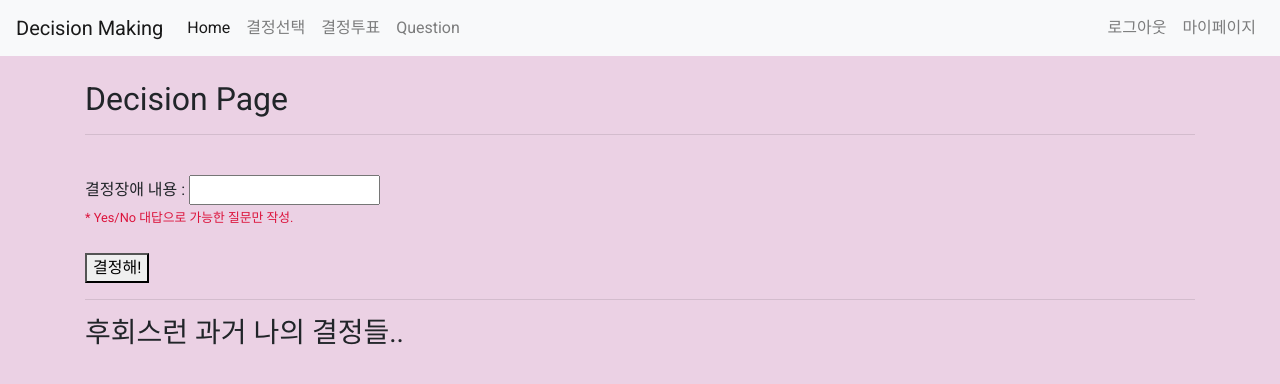
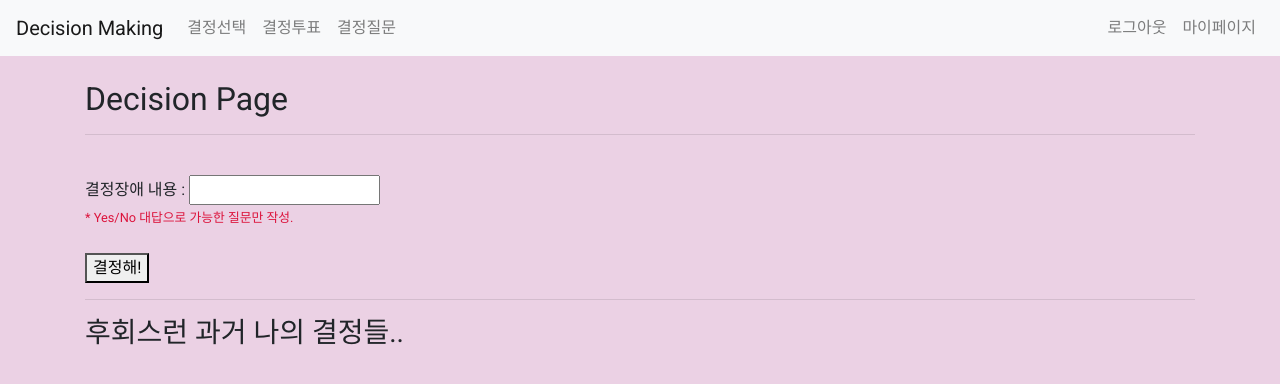
Before and after one commit to wldusdhso/likelion_ideaton2, a Django app: page /decision/ in a window 1280 px wide. Shown: the top 384 px of the page. Run offline with Django 3.2, Linux system fonts and the light colour scheme; the visitor is signed in with stand-in values (Sample User, id 1); data that the repository does not hold is empty; some libraries are stand-ins or nearby versions.

Commit message:
update navbar

```diff
--- a/decisionProject/decisionmaking/templates/base.html
+++ b/decisionProject/decisionmaking/templates/base.html
@@ -58,19 +58,14 @@
       </button>
       <div class="collapse navbar-collapse" id="navbarNav">
         <ul class="navbar-nav mr-auto mt-2 mt-lg-0">
-          <li class="nav-item active">
-            <a class="nav-link" href="/"
-              >Home <span class="sr-only">(current)</span></a
-            >
-          </li>
           <li class="nav-item">
             <a class="nav-link" href="{% url 'decision:list' %}">결정선택</a>
           </li>
           <li class="nav-item">
-            <a class="nav-link" href="/vote">결정투표</a>
+            <a class="nav-link" href="{% url 'vote:vote_list' %}">결정투표</a>
           </li>
           <li class="nav-item">
-            <a class="nav-link" href="{% url 'question:list' %}">Question</a>
+            <a class="nav-link" href="{% url 'question:list' %}">결정질문</a>
           </li>
         </ul>
         <ul class="navbar-nav my-2 my-lg-0">
```
